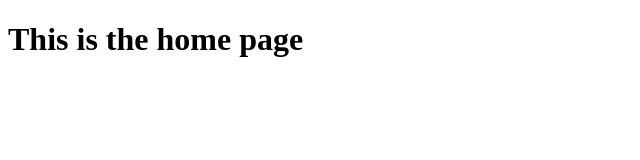
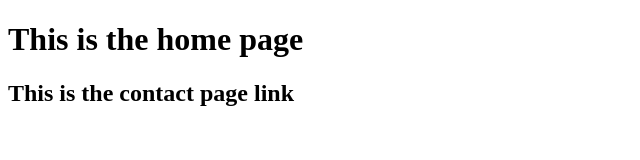
Before and after one commit to praizoh/test_git, a plain HTML site: page index.html in a window 1280 px wide. Shown: the whole page, without its empty margins (0-640 px from the left). Drawn offline with Linux system fonts and the light colour scheme.

```diff
--- a/index.html
+++ b/index.html
@@ -7,5 +7,6 @@
 </head>
 <body>
     <h1>This is the home page</h1>
+    <h2>This is the contact page link</h2>
 </body>
 </html>
```
